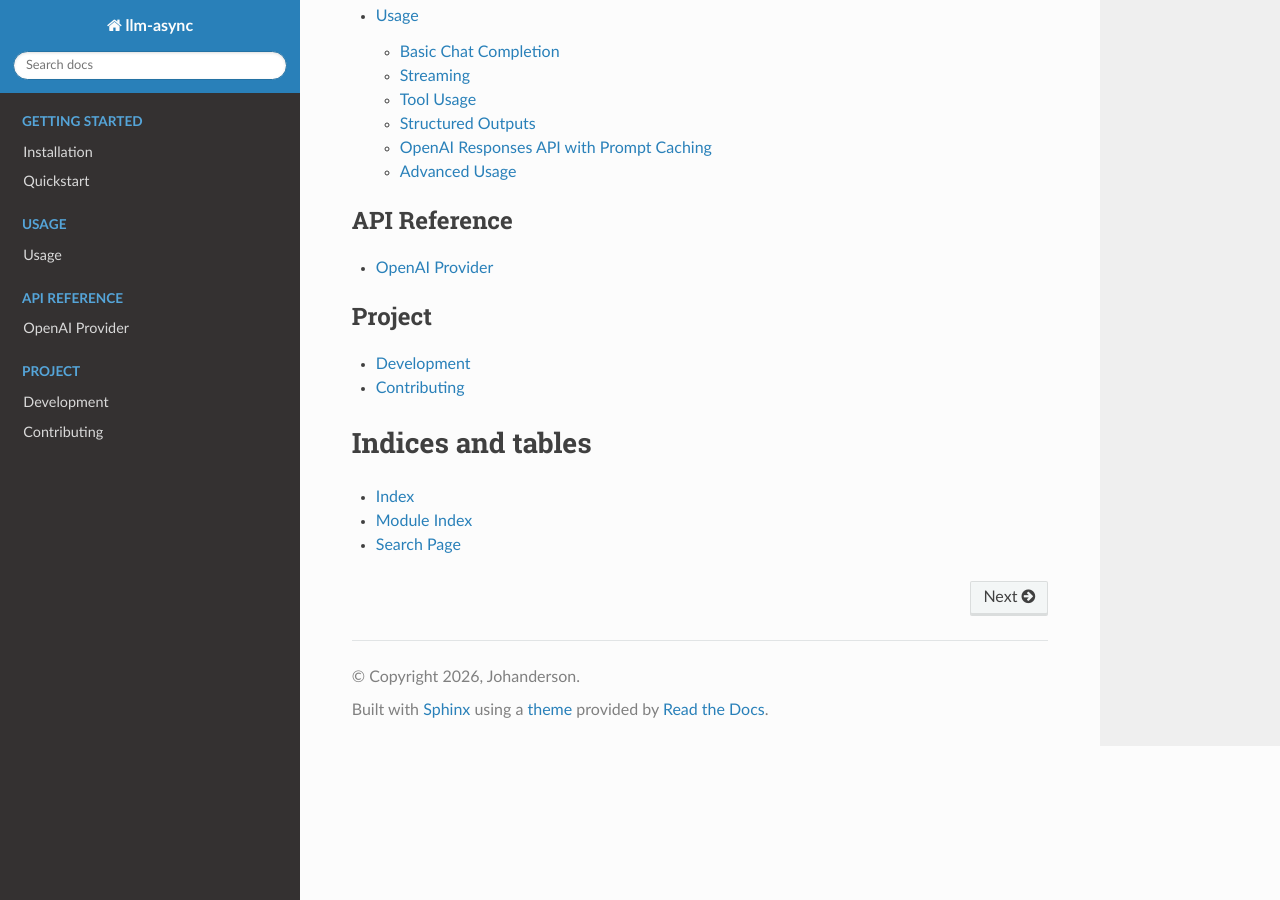
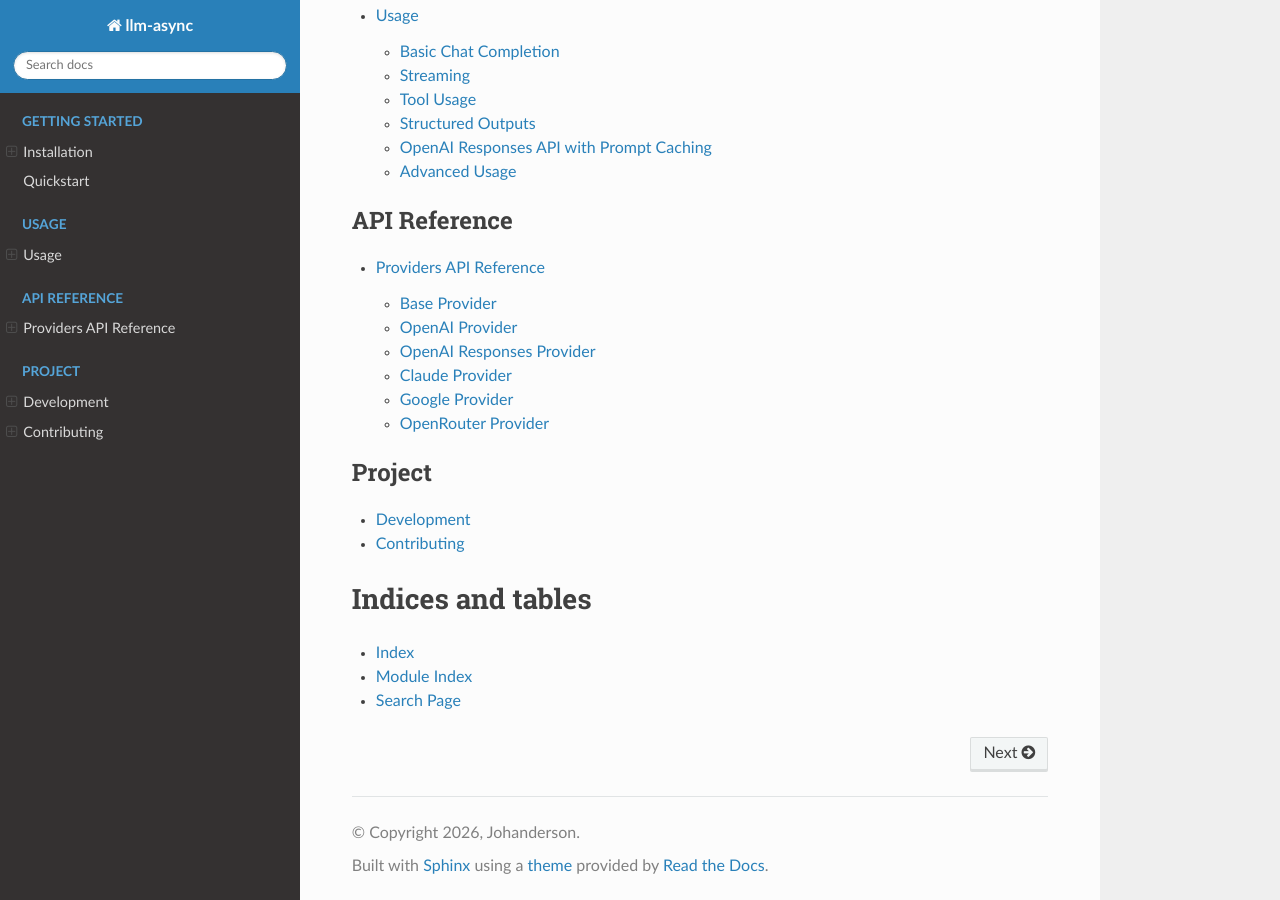
Before and after one commit to sonic182/llm-async, a Sphinx documentation site: the page built from docs/source/index.rst, in a window 1280 px wide and 900 px high, scrolled down 1219 px. Built offline with Sphinx 7.4.7 and the Read the Docs theme 3.1.0, drawn with Linux system fonts in a browser that asks for light colours.

```diff
--- a/docs/source/conf.py
+++ b/docs/source/conf.py
@@ -20,6 +20,7 @@ extensions = [
 ]
 
 autodoc_mock_imports = ["aiosonic"]
+autoclass_content = "both"
 
 templates_path = ["_templates"]
 exclude_patterns = []
@@ -30,3 +31,8 @@ exclude_patterns = []
 
 html_theme = "sphinx_rtd_theme"
 html_static_path = ["_static"]
+
+html_theme_options = {
+    "navigation_depth": 4,
+    "collapse_navigation": False,
+}
--- a/docs/source/index.rst
+++ b/docs/source/index.rst
@@ -75,10 +75,10 @@ Why llm-async?
    usage/index
 
 .. toctree::
-   :maxdepth: 1
+   :maxdepth: 2
    :caption: API Reference
 
-   providers/openai
+   providers/index
 
 .. toctree::
    :maxdepth: 1
--- /dev/null
+++ b/docs/source/providers/claude.rst
@@ -0,0 +1,7 @@
+Claude Provider
+===============
+
+.. automodule:: llm_async.providers.claude
+   :members:
+   :undoc-members:
+   :show-inheritance:
--- /dev/null
+++ b/docs/source/providers/google.rst
@@ -0,0 +1,7 @@
+Google Provider
+===============
+
+.. automodule:: llm_async.providers.google
+   :members:
+   :undoc-members:
+   :show-inheritance:
--- /dev/null
+++ b/docs/source/providers/index.rst
@@ -0,0 +1,12 @@
+Providers API Reference
+=======================
+
+.. toctree::
+   :maxdepth: 1
+
+   base
+   openai
+   openai_responses
+   claude
+   google
+   openrouter
--- /dev/null
+++ b/docs/source/providers/openrouter.rst
@@ -0,0 +1,7 @@
+OpenRouter Provider
+===================
+
+.. automodule:: llm_async.providers.openrouter
+   :members:
+   :undoc-members:
+   :show-inheritance:
```
Also changed, not shown: docs/source/providers/openai_responses.rst (added, +7 -0 lines), LICENSE.md (added), 1 other file.
